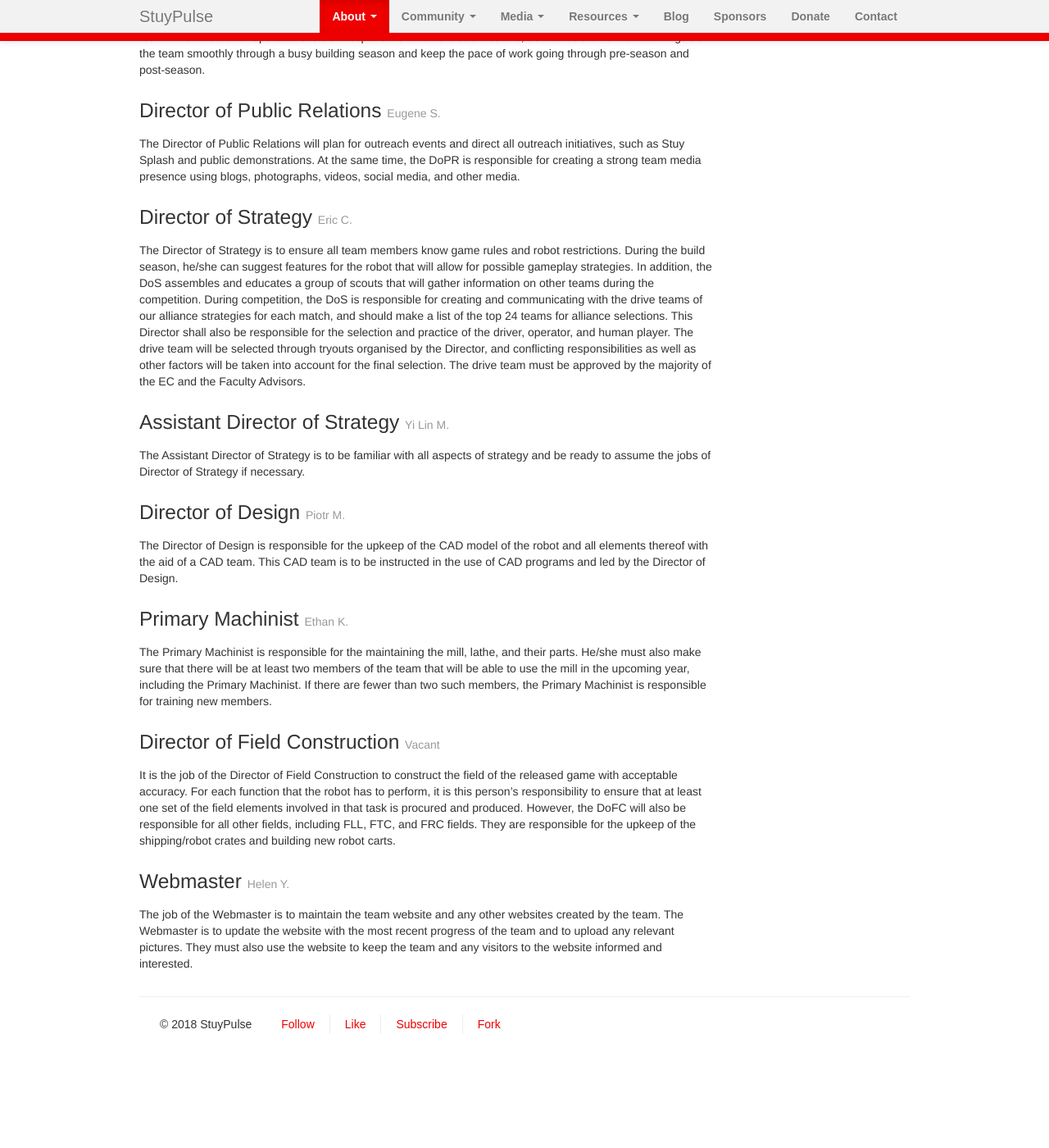
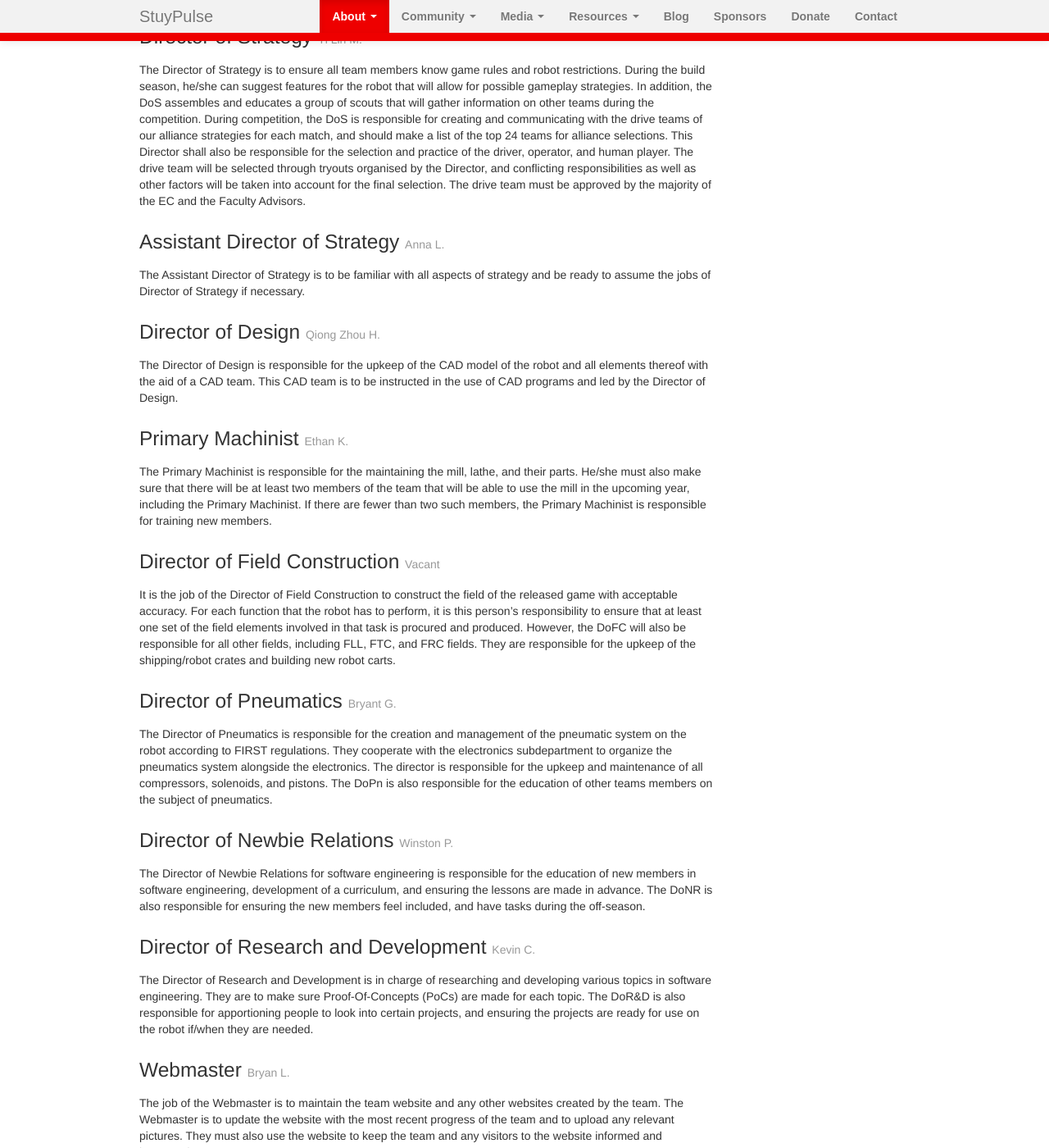
Before and after one commit to StuyPulse/team694.github.io, a Jekyll site: the page built from about/ec/index.md, in a window 1280 px wide and 1400 px high, scrolled down 2415 px. Shown: the whole window at 82% size. Built offline with Jekyll 4.4.1, drawn with Linux system fonts in a browser that asks for light colours; nearby versions of some CDN libraries; before the commit the page ends 3716 px from its top, so only the background shows below that; some of the changed text lies outside the part shown.

Commit message:
Update EC/AC page names and positions (#121)
* Edit leadership names and create blank area for new positions

* Update names and position descriptions

```diff
--- a/_data/ec.yml
+++ b/_data/ec.yml
@@ -2,47 +2,55 @@
 # Used by: /about/ec
 # For each position, name is required and photo is optional.
 poe:
-    name: Levi O.
-    photo: /img/ec/levi_olevsky.jpg
-pom:
-    name: Yedoh K.
-    photo: /img/ec/yedoh_kang.jpg
-pse:
-    name: Adris J.
-    photo: /img/ec/adris_jautakas.jpg
-vpoe:
     name: Navid K.
     photo: /img/ec/navid_kashem.jpg
-vpom:
-    name: Lamia B.
-    photo: /img/ec/lamia_bushra.jpg
-vpse:
+pom:
+    name: Coby S.
+    photo:
+pse:
     name: Hui Min W.
     photo: /img/ec/hui_min_wu.jpg
+vpoe:
+    name: Eric C.
+    photo:
+vpom:
+    name: Dechen P.
+    photo:
+vpse:
+    name: Pratham R.
+    photo:
 lab-ops:
-    name: Isabella R.
+    name: Endar L. & Alyson L.
 ops:
-    name: Leilei H.
+    name: Vacant
 finance:
-    name: Winne L.
+    name: Vacant
+media:
+    name: Vacant
 pr:
-    name: Eugene S.
+    name: Areyan K.
 procurement:
-    name: Coby S.
+    name: Ryan A.
 electronics:
-    name: Brian L.
-    photo: /img/ec/brian_leung.jpg
+    name: Colin H.
+    photo:
 adoe:
-    name: Colin H.
+    name: Seonga O.
 field:
     name: Vacant
+pneumatics:
+    name: Bryant G.
+nr:
+    name: Winston P.
+rad:
+    name: Kevin C.
 strategy:
-    name: Eric C.
+    name: Yi Lin M.
 ados:
-    name: Yi Lin M.
+    name: Anna L.
 design:
-    name: Piotr M.
+    name: Qiong Zhou H.
 machinist:
     name: Ethan K.
 webmaster:
-    name: Helen Y.
+    name: Bryan L.
--- a/about/ec/index.md
+++ b/about/ec/index.md
@@ -84,6 +84,12 @@ The Director of Operations will handle the day-to-day operations of the marketin
 The Director of Public Relations will plan for outreach events and direct all outreach initiatives, such as Stuy Splash and public demonstrations. At the same time, the DoPR is responsible for creating a strong team media presence using blogs, photographs, videos, social media, and other media.
 </div>
 
+### Director of Media <small>{{ site.data.ec.media.name }}</small>
+<div markdown="1" class="ec-description">
+{% if site.data.ec.media.photo %} <img src="{{ site.data.ec.media.photo }}" class="ec-photo" alt="Director of Media"> {% endif %}
+The Director of Media is responsible for the creation of all visual and media content for our social media platforms. They are also responsible for taking pictures and videos at all team events. They are to work alongside the Director of Public Relations to create necessary content. The DoM is also responsible for leading and educating the members of the media team.
+</div>
+
 ### Director of Strategy <small>{{ site.data.ec.strategy.name }}</small>
 <div markdown="1" class="ec-description">
 {% if site.data.ec.strategy.photo %} <img src="{{ site.data.ec.strategy.photo }}" class="ec-photo" alt="Director of Strategy"> {% endif %}
@@ -114,6 +120,24 @@ The Primary Machinist is responsible for the maintaining the mill, lathe, and th
 It is the job of the Director of Field Construction to construct the field of the released game with acceptable accuracy. For each function that the robot has to perform, it is this person’s responsibility to ensure that at least one set of the field elements involved in that task is procured and produced. However, the DoFC will also be responsible for all other fields, including FLL, FTC, and FRC fields. They are responsible for the upkeep of the shipping/robot crates and building new robot carts.
 </div>
 
+### Director of Pneumatics <small>{{ site.data.ec.pneumatics.name }}</small>
+<div markdown="1" class="ec-description">
+{% if site.data.ec.pneumatics.photo %} <img src="{{ site.data.ec.pneumatics.photo }}" class="ec-photo" alt="Director of Pneumatics"> {% endif %}
+The Director of Pneumatics is responsible for the creation and management of the pneumatic system on the robot according to FIRST regulations. They cooperate with the electronics subdepartment to organize the pneumatics system alongside the electronics. The director is responsible for the upkeep and maintenance of all compressors, solenoids, and pistons. The DoPn is also responsible for the education of other teams members on the subject of pneumatics.
+</div>
+
+### Director of Newbie Relations <small>{{ site.data.ec.nr.name }}</small>
+<div markdown="1" class="ec-description">
+{% if site.data.ec.nr.photo %} <img src="{{ site.data.ec.nr.photo }}" class="ec-photo" alt="Director of Newbie Relations"> {% endif %}
+The Director of Newbie Relations for software engineering is responsible for the education of new members in software engineering, development of a curriculum, and ensuring the lessons are made in advance. The DoNR is also responsible for ensuring the new members feel included, and have tasks during the off-season.
+</div>
+
+### Director of Research and Development <small>{{ site.data.ec.rad.name }}</small>
+<div markdown="1" class="ec-description">
+{% if site.data.ec.rad.photo %} <img src="{{ site.data.ec.rad.photo }}" class="ec-photo" alt="Director of Research and Development"> {% endif %}
+The Director of Research and Development is in charge of researching and developing various topics in software engineering. They are to make sure Proof-Of-Concepts (PoCs) are made for each topic. The DoR&D is also responsible for apportioning people to look into certain projects, and ensuring the projects are ready for use on the robot if/when they are needed.
+</div>
+
 ### Webmaster <small>{{ site.data.ec.webmaster.name }}</small>
 <div markdown="1" class="ec-description">
 {% if site.data.ec.webmaster.photo %} <img src="{{ site.data.ec.webmaster.photo }}" class="ec-photo" alt="Webmaster"> {% endif %}
```
